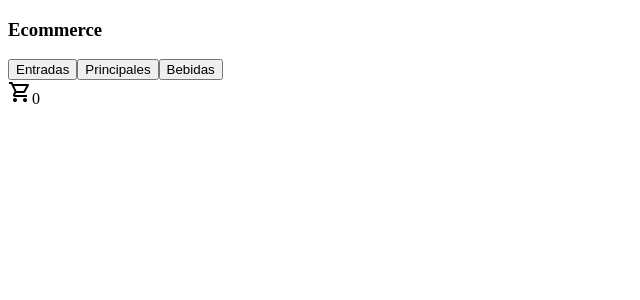
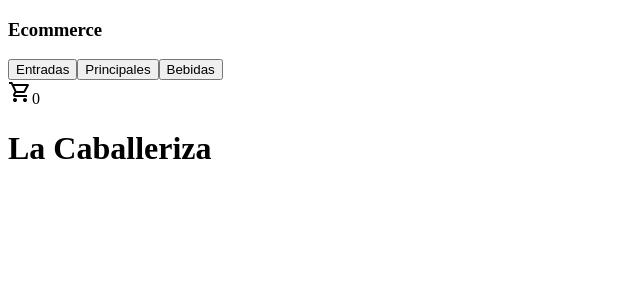
Before and after one commit to MarcosRillo/Preentrega-2, a React (Vite) app in the folder Ecommerce/: page / in a window 1280 px wide. Shown: the top 300 px of the page, without its empty margins (0-640 px from the left). Built offline with nearby package versions, Linux system fonts and the light colour scheme.

Commit message:
Creacion de ItemListContainer

```diff
--- a/Ecommerce/src/App.jsx
+++ b/Ecommerce/src/App.jsx
@@ -1,11 +1,12 @@
 import NavBar from "./components/NavBar/NavBar"
-
+import ItemListContainer from "./components/ItemListContainer/ItemListContainer";
 
 function App() {
 
   return (
     <>
       <NavBar />
+      <ItemListContainer greeting={"La Caballeriza"}/>
     </>
   )
 }
--- /dev/null
+++ b/Ecommerce/src/components/ItemListContainer/ItemListContainer.jsx
@@ -0,0 +1,10 @@
+
+const ItemListContainer = ({greeting}) => {
+  return (
+    <>
+        <h1>{greeting}</h1>
+    </>
+  )
+}
+
+export default ItemListContainer
```
